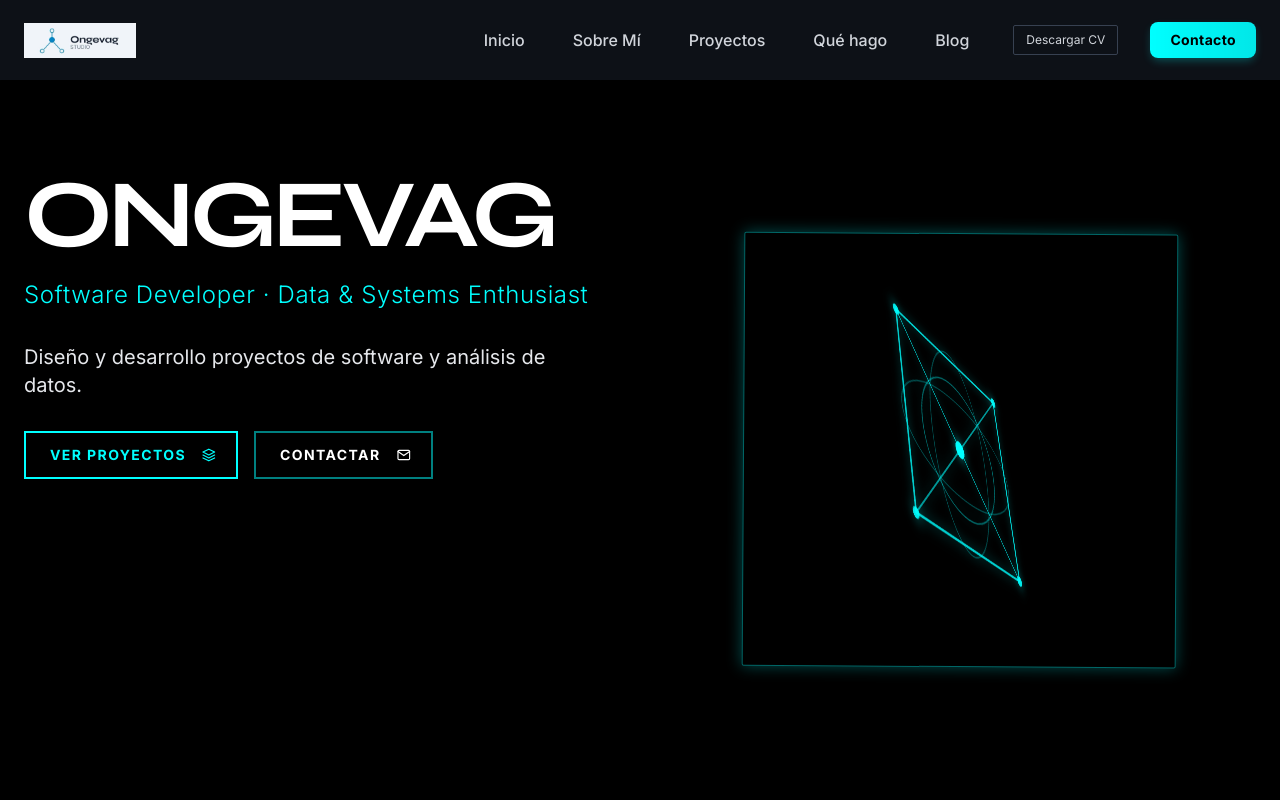
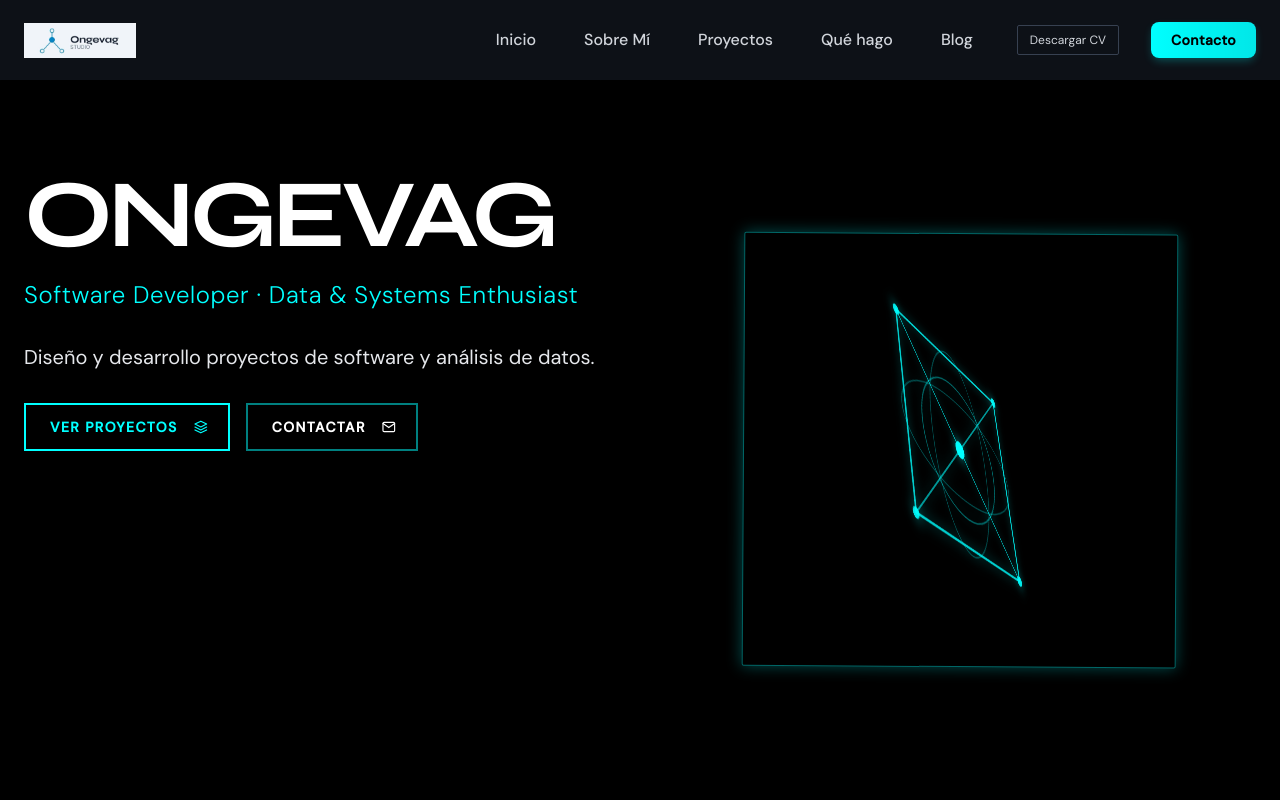
Before and after one commit to lgavegno/mi-portafolio, a React (Vite) app: page / in a window 1280 px wide. Shown: the top 800 px of the page. Built offline with nearby package versions, Linux system fonts and the light colour scheme.

Commit message:
chore: agregar DM Sans a fontFamily sans

```diff
--- a/tailwind.config.js
+++ b/tailwind.config.js
@@ -65,7 +65,7 @@ module.exports = {
         }
       },
       fontFamily: {
-        sans: ['Inter', 'system-ui', '-apple-system', 'sans-serif'],
+        sans: ['DM Sans', 'Inter', 'system-ui', '-apple-system', 'sans-serif'],
         display: ['Syne', 'Inter', 'system-ui', 'sans-serif'],
         mono: ['JetBrains Mono', 'Fira Code', 'Consolas', 'monospace'],
       },
```
